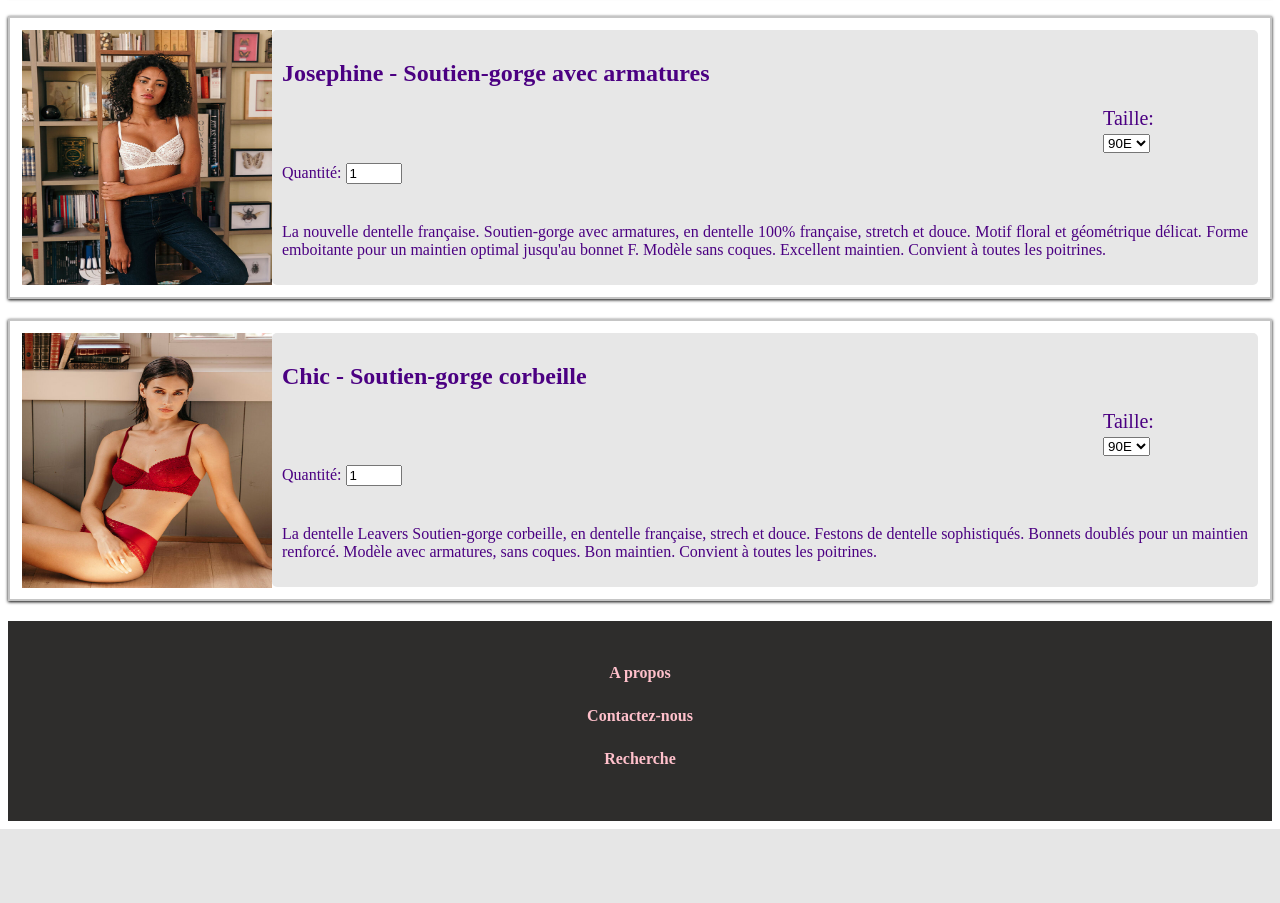
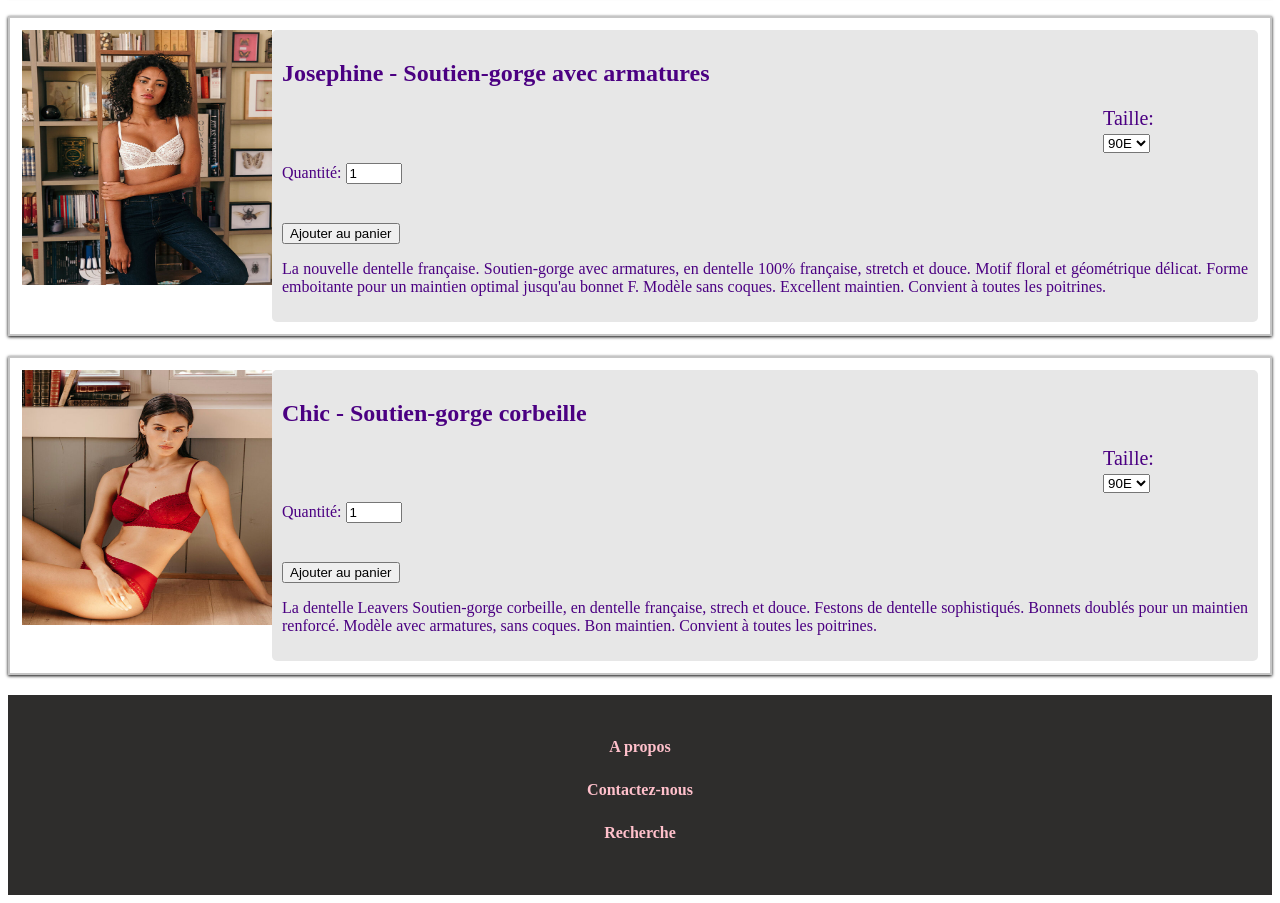
Before and after one commit to TheophileLct/Projet_TechnoWeb, a PHP site: page /product.php in a window 1280 px wide. Shown: the part 540-1443 px from the top of the page. Before the commit the page ends 1369 px from the top, so only its background shows below. Run offline with PHP 8.4, Linux system fonts and the light colour scheme.

Commit message:
product avec les boutons

```diff
--- a/connected.php
+++ b/connected.php
@@ -4,7 +4,7 @@ $username1 = $_POST["username1"];
 $password1 = $_POST["password1"];
 $servername = "localhost";
 $username = "root";
-$password = "root";
+$password = "";
 $dbname = "bddprojet";
 
 try {
--- a/product.php
+++ b/product.php
@@ -51,6 +51,7 @@
             </div>
         <div class="quantity">Quantité: <input class="number" type="number" value="1" min="0" max="99"> </div>
             <div class="price"> 59 € </div>
+            <div class="quantity"><input type="submit" id="submit" value="Ajouter au panier"> </div>
             <p>La nouvelle dentelle française. Soutien-gorge avec armatures, en dentelle 100% française, stretch et douce. Motif floral et géométrique délicat. Forme emboitante pour un maintien optimal jusqu'au bonnet F. Modèle sans coques. Excellent maintien. Convient à toutes les poitrines.<p>
         </aside>
     </div>
@@ -72,6 +73,7 @@
             </div>
         <div class="quantity">Quantité: <input class="number" type="number" value="1" min="0" max="99"> </div>
             <div class="price"> 69 € </div>
+            <div class="quantity"><input type="submit" id="submit" value="Ajouter au panier"> </div>
             <p> La dentelle Leavers Soutien-gorge corbeille, en dentelle française, strech et douce. Festons de dentelle sophistiqués. Bonnets doublés pour un maintien renforcé. Modèle avec armatures, sans coques. Bon maintien. Convient à toutes les poitrines.</p>
         </aside>
     </div>
```
